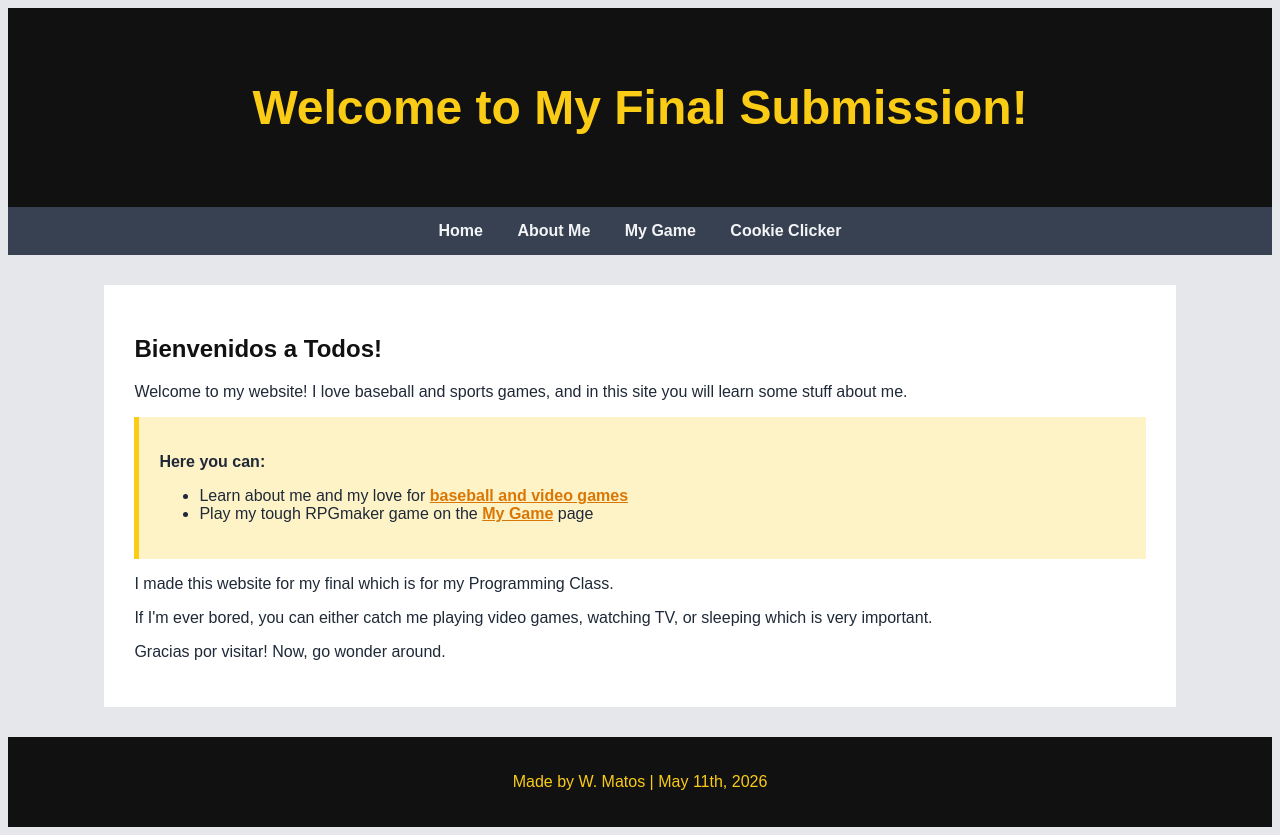
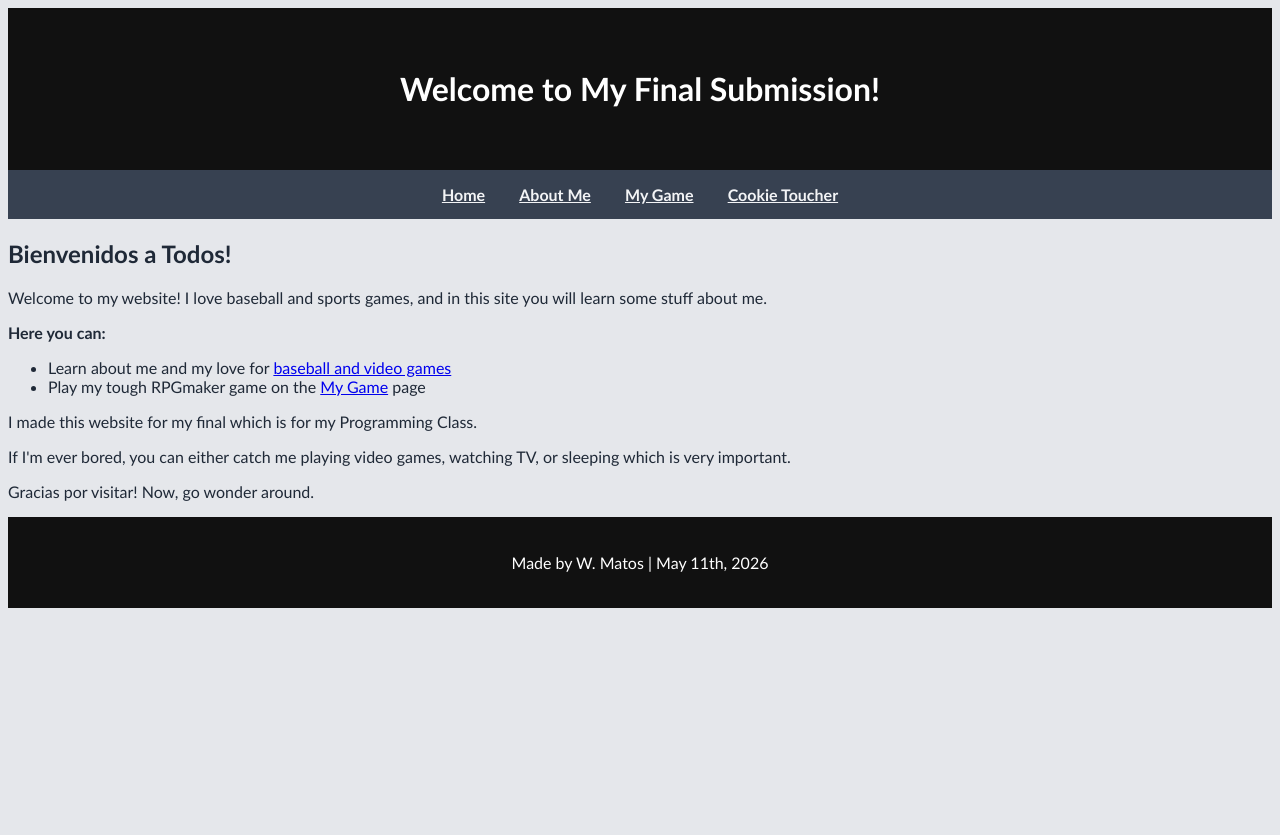
Before and after one commit to WilcaledM22/WilcaledM22.github.io, a plain HTML site: page index.html in a window 1280 px wide. After the commit the page ends 800 px from the top, so only its background shows below. Drawn offline with Linux system fonts and the light colour scheme.

Commit message:
Updates for My Final

```diff
--- a/index.html
+++ b/index.html
@@ -5,33 +5,35 @@
     <meta charset="UTF-8">
     <meta name="viewport" content="width=device-width, initial-scale=1.0">
     <title>My Final</title>
+    <link rel="icon" href="/images n stuff/favicon-32x32.png">
     <link rel="stylesheet" href="style.css">
 </head>
 
 <body>
-    <header class="main-header">
+    <header>
         <h1>Welcome to My Final Submission!</h1>
     </header>
 
 
-    <nav class="navbar">
+    <nav>
         <a href="index.html">Home</a>
         <a href="about.html">About Me</a>
         <a href="GetToSchool7/">My Game</a>
-        <a href="cookie.html">Cookie Clicker</a>
+        <a href="cookie.html">Cookie Toucher</a>
     </nav>
 
 
-    <div class="content">
+    <div>
         <h2>Bienvenidos a Todos!</h2>
-        <p>Welcome to my website! I love baseball and sports games, and in this site you will learn some stuff about me.</p>
+        <p>Welcome to my website! I love baseball and sports games, and in this site you will learn some stuff about me.
+        </p>
 
 
-        <div class="highlight-box">
+        <div>
             <p><strong>Here you can:</strong></p>
             <ul>
                 <li>Learn about me and my love for <a href="about.html">baseball and video games</a></li>
-                <li>Play my tough RPGmaker game on the <a href="game.html">My Game</a> page</li>
+                <li>Play my tough RPGmaker game on the <a href="GetToSchool7/">My Game</a> page</li>
             </ul>
         </div>
 
@@ -39,7 +41,8 @@
         <p>I made this website for my final which is for my Programming Class.</p>
 
 
-        <p>If I'm ever bored, you can either catch me playing video games, watching TV, or sleeping which is very important.
+        <p>If I'm ever bored, you can either catch me playing video games, watching TV, or sleeping which is very
+            important.
         </p>
 
 
--- a/style.css
+++ b/style.css
@@ -1,51 +1,40 @@
 body {
-    font-family: Arial, sans-serif;
+    font-family: 'Trebuchet MS', 'Lucida Sans Unicode', 'Lucida Grande', 'Lucida Sans', Arial, sans-serif;
     background-color: #e5e7eb;
     color: #1f2937;
 }
 
 
-.main-header {
+header {
     background-color: #111111;
-    color: #facc15;
+    color: white;
     text-align: center;
     padding: 40px;
 }
 
 
-.main-header h1 {
-    font-size: 48px;
-}
-
-
-.navbar {
+nav {
     text-align: center;
     background-color: #374151;
     padding: 15px;
 }
 
 
-.navbar a {
-    text-decoration: none;
+nav a {
+
     color: #f3f4f6;
     font-weight: bold;
     padding: 10px 15px;
 }
 
 
-.navbar a:hover {
-    background-color: #facc15;
+nav a:hover {
+    background-color: white;
     color: #111111;
 }
 
 
-.navbar .active {
-    background-color: #facc15;
-    color: #111111;
-}
-
-
-.content {
+.div {
     width: 80%;
     margin: 30px auto;
     background-color: white;
@@ -53,32 +42,9 @@ body {
 }
 
 
-.content h2 {
-    color: #111111;
-}
-
-
-.content h3 {
-    color: #d97706;
-}
-
-
-.highlight-box {
-    background-color: #fef3c7;
-    border-left: 5px solid #facc15;
-    padding: 20px;
-}
-
-
-.content a {
-    color: #d97706;
-    font-weight: bold;
-}
-
-
 .footer {
     text-align: center;
     padding: 20px;
     background-color: #111111;
-    color: #facc15;
+    color: white;
 }
```
Also changed, not shown: about.html (+37 -0 lines), cookie.html (+2 -2 lines), images n stuff/android-chrome-192x192.png, images n stuff/android-chrome-512x512.png, images n stuff/apple-touch-icon.png, images n stuff/favicon-16x16.png, images n stuff/favicon-32x32.png, images n stuff/favicon.ico.
